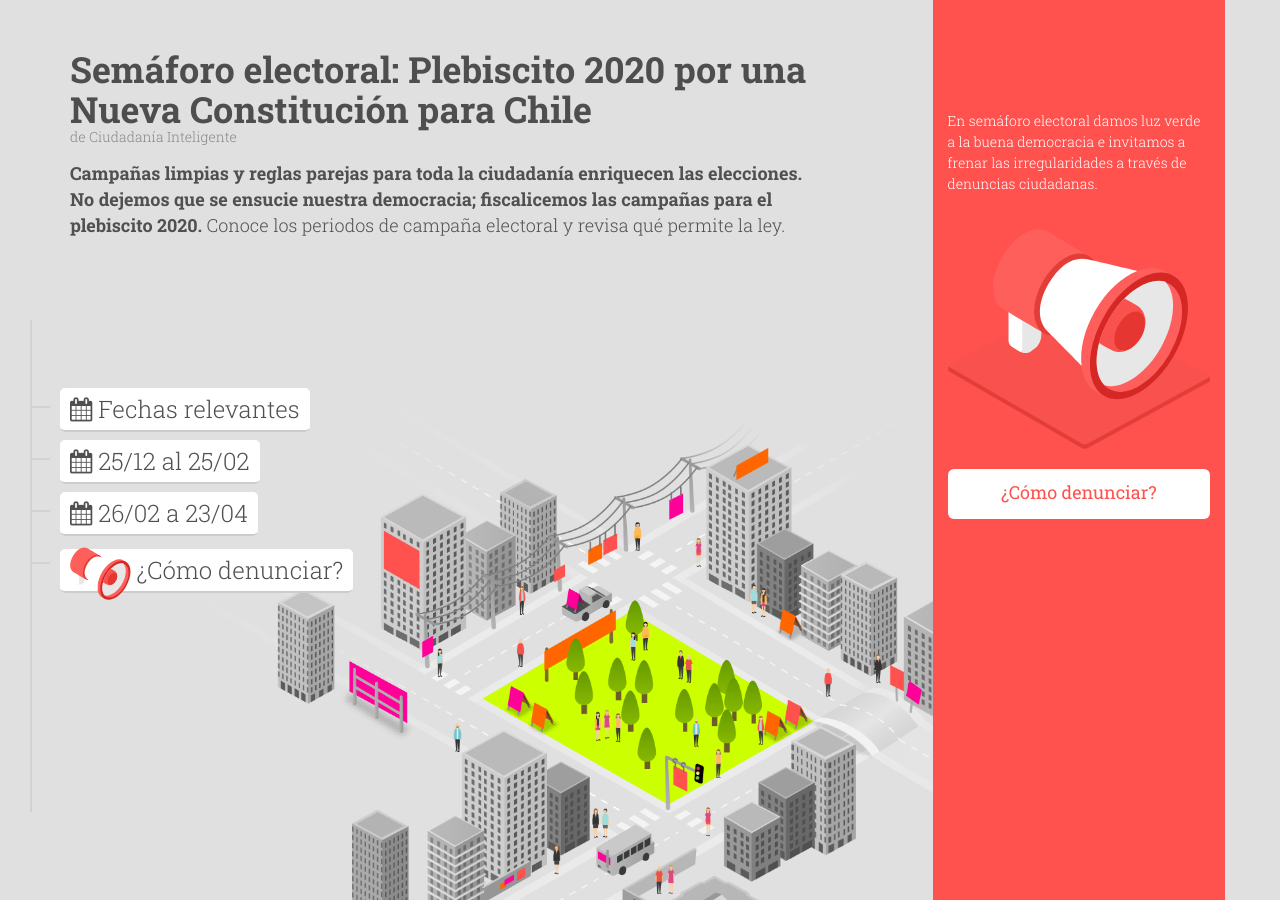
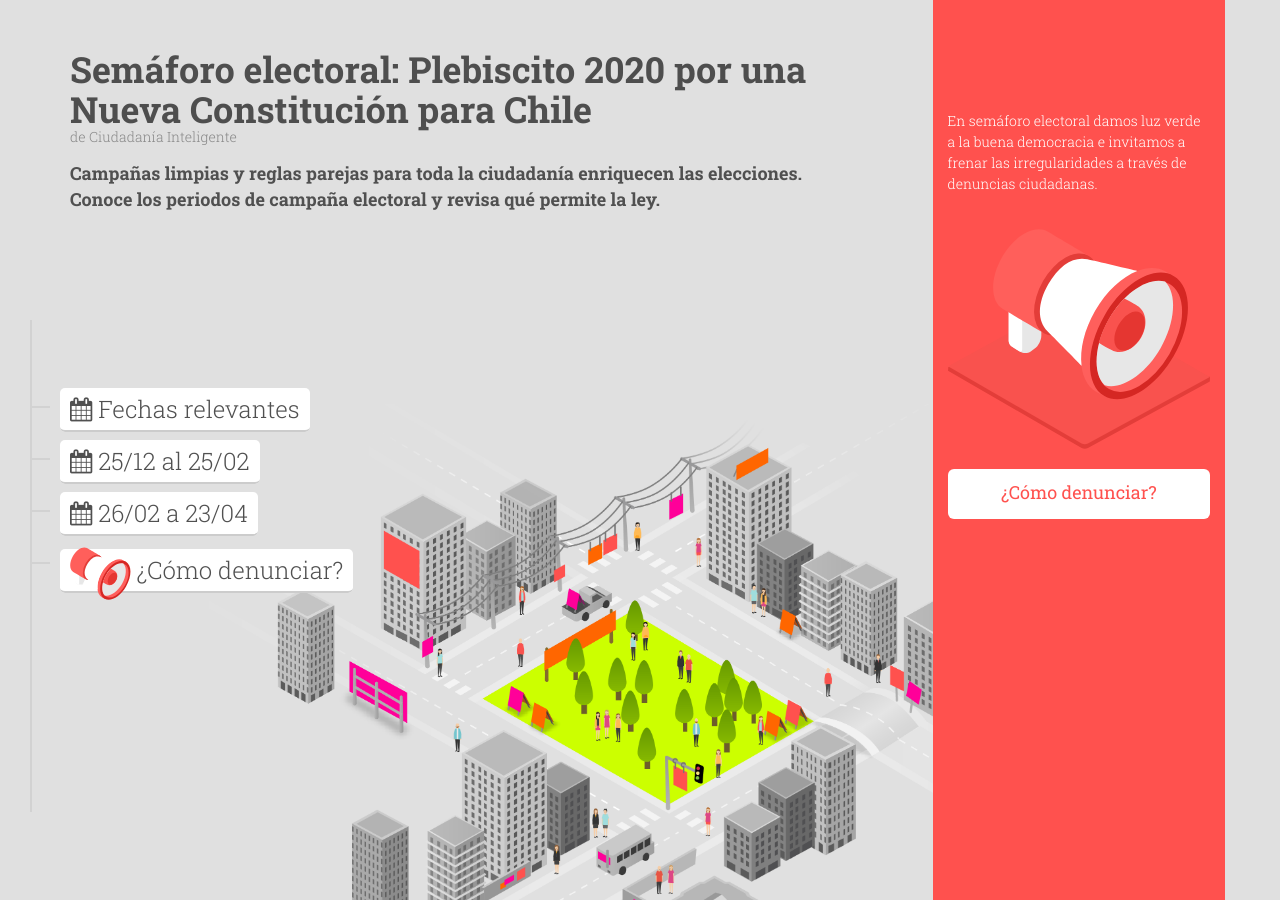
Before and after one commit to ciudadanointeligente/semaforo-electoral, a Jekyll site: the page built from index.html, in a window 1280 px wide and 900 px high. Built offline with Jekyll 4.4.1, drawn with Linux system fonts in a browser that asks for light colours; nearby versions of some CDN libraries.

Commit message:
semaforo2

```diff
--- a/index.html
+++ b/index.html
@@ -54,7 +54,7 @@ layout: default
               </div>
             </h1>
             <h4><mark>Campañas limpias y reglas parejas para toda la ciudadanía enriquecen
-            las elecciones. No dejemos que se ensucie nuestra democracia; fiscalicemos las campañas para el plebiscito 2020. <span class="light">Conoce los periodos de campaña electoral y revisa qué permite la ley.</mark>
+            las elecciones. Conoce los periodos de campaña electoral y revisa qué permite la ley.</mark>
             </span></h4>
           </div>
           <div class="col-md-3 col-md-offset-1 denuncia">
```
